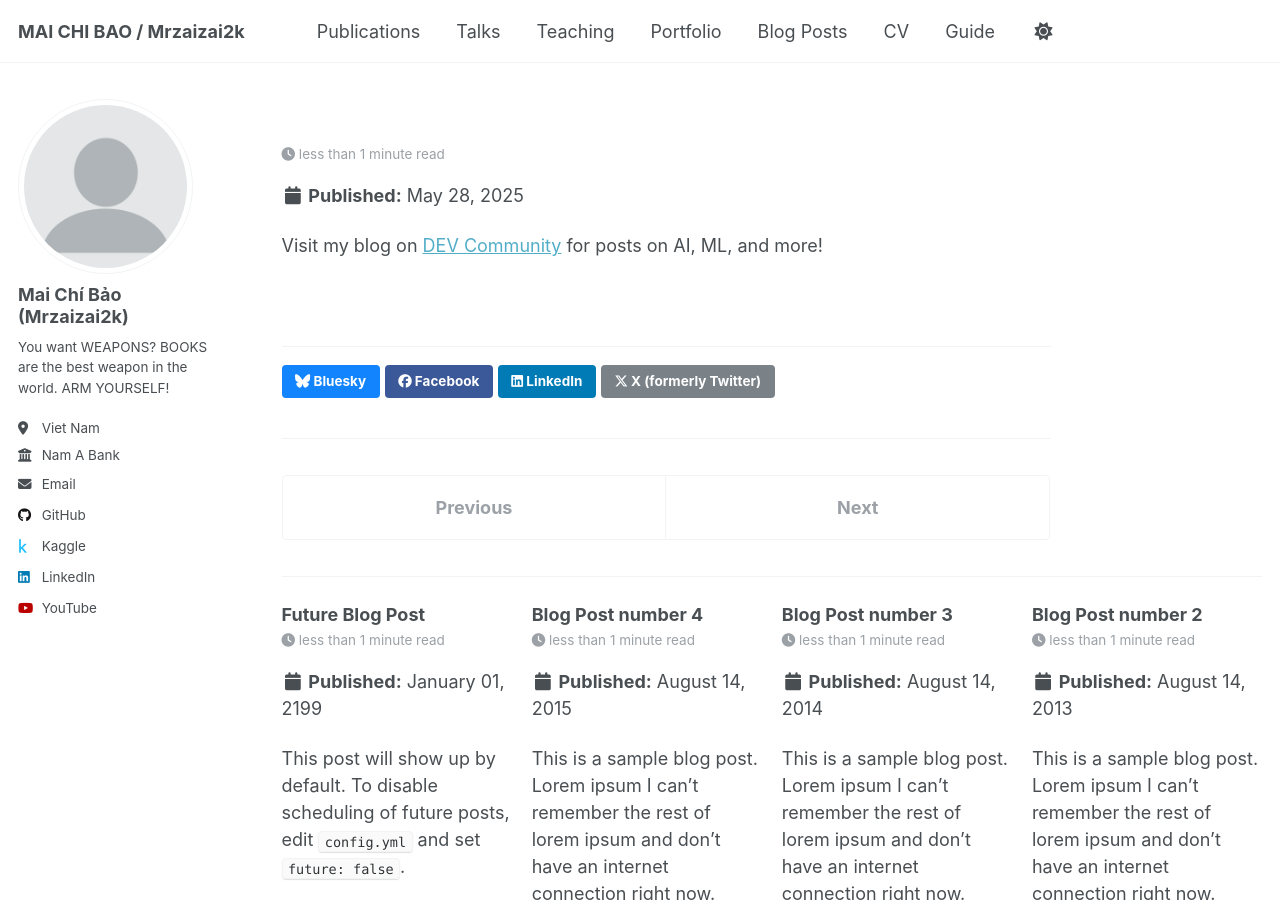
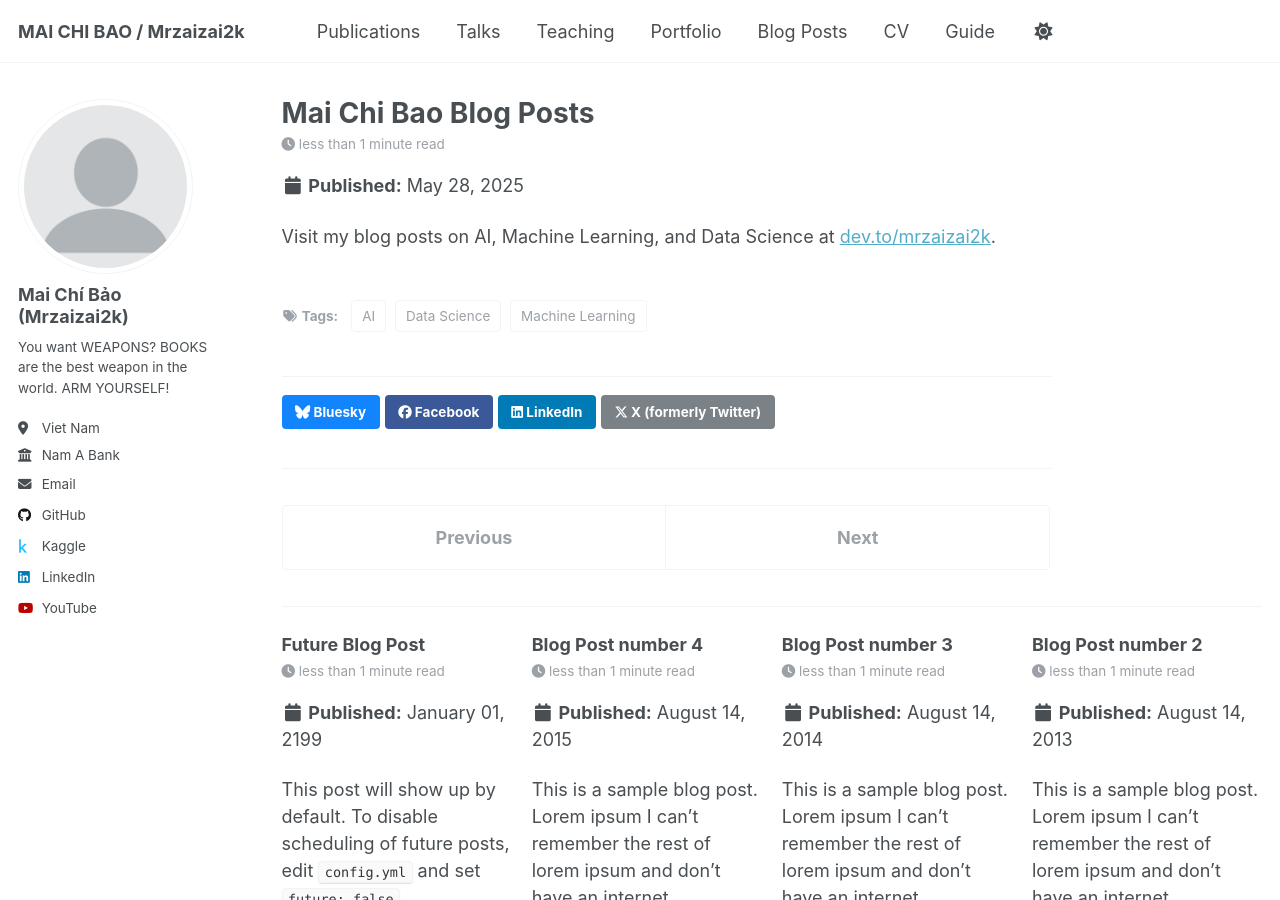
Before and after one commit to mrzaizai2k/mrzaizai2k.github.io, a Jekyll site: the page built from _posts/2012-08-14-blog-post-1.md, in a window 1280 px wide and 900 px high. Built offline with Jekyll 4.4.1, drawn with Linux system fonts in a browser that asks for light colours.

Commit message:
Update 2012-08-14-blog-post-1.md

```diff
--- a/_posts/2012-08-14-blog-post-1.md
+++ b/_posts/2012-08-14-blog-post-1.md
@@ -1,11 +1,11 @@
 ---
-title: 'Mai Chi Bao's Blog'
+title: 'Mai Chi Bao Blog Posts'
 date: 2025-05-28
-permalink: /posts/2025/05/blog-redirect/
+permalink: /posts/2025/05/blog-posts/
 tags:
-  - blog
-  - machine learning
-  - artificial intelligence
+  - AI
+  - Machine Learning
+  - Data Science
 ---
 
-Visit my blog on [DEV Community](https://dev.to/mrzaizai2k){:target="_blank"} for posts on AI, ML, and more!
+Visit my blog posts on AI, Machine Learning, and Data Science at [dev.to/mrzaizai2k](https://dev.to/mrzaizai2k){:target="_blank"}.
```
